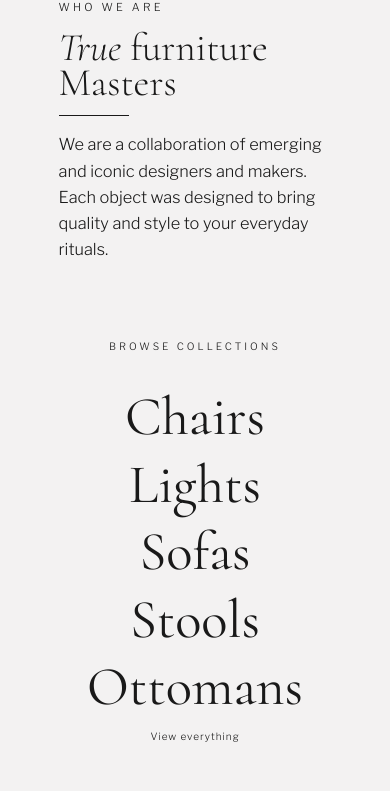
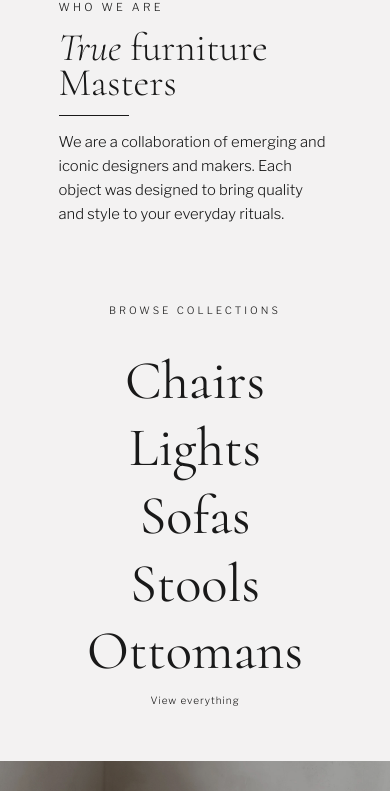
Before and after one commit to anagkazou/Celestial-app, a React (Create React App) app: page / in a window 390 px wide. Shown: the part 1493-2284 px from the top of the page. Built offline with nearby package versions, Linux system fonts and the light colour scheme; no server answers.

Commit message:
reduce font-size-small-mobile in variables file

```diff
--- a/src/scss/variables.styles.scss
+++ b/src/scss/variables.styles.scss
@@ -16,7 +16,7 @@ $font-size-button: 1vw;
 $font-size-button-mobile: 4vw;
 
 $font-size-small: 1.2vw;
-$font-size-small-mobile: 4.2vw;
+$font-size-small-mobile: 3.8vw;
 
 $font-size-medium: 1.8vw;
 $font-size-medium-mobile: 4.8vw;
```
